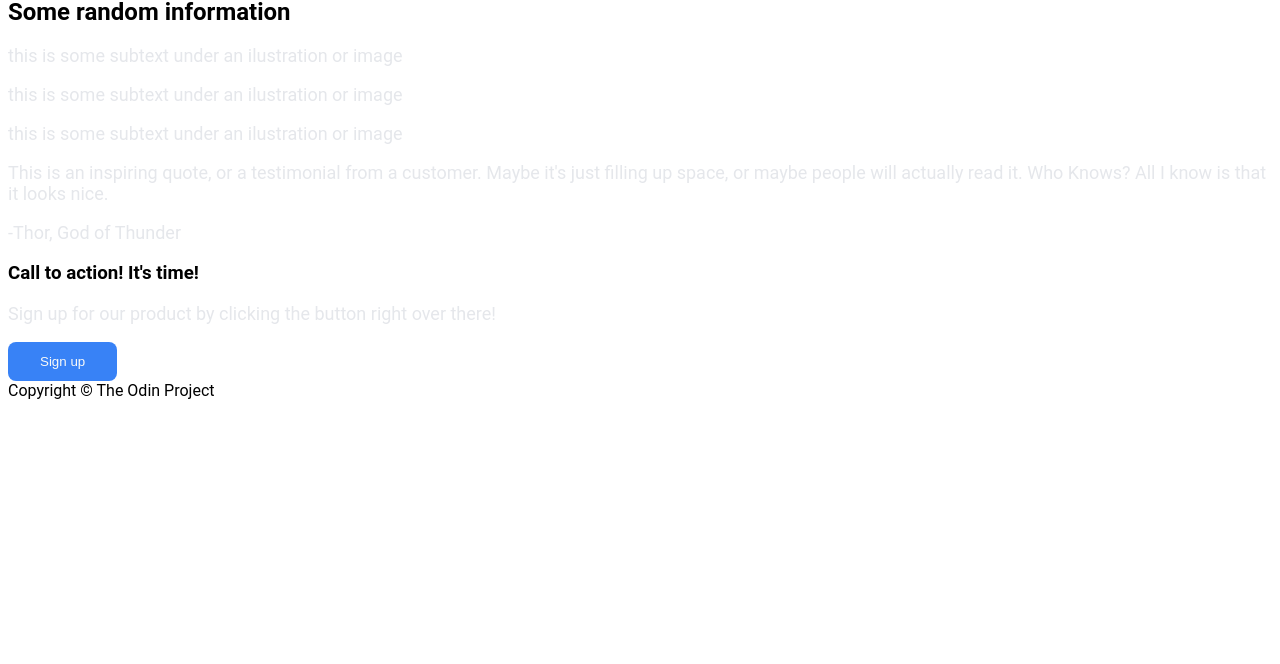
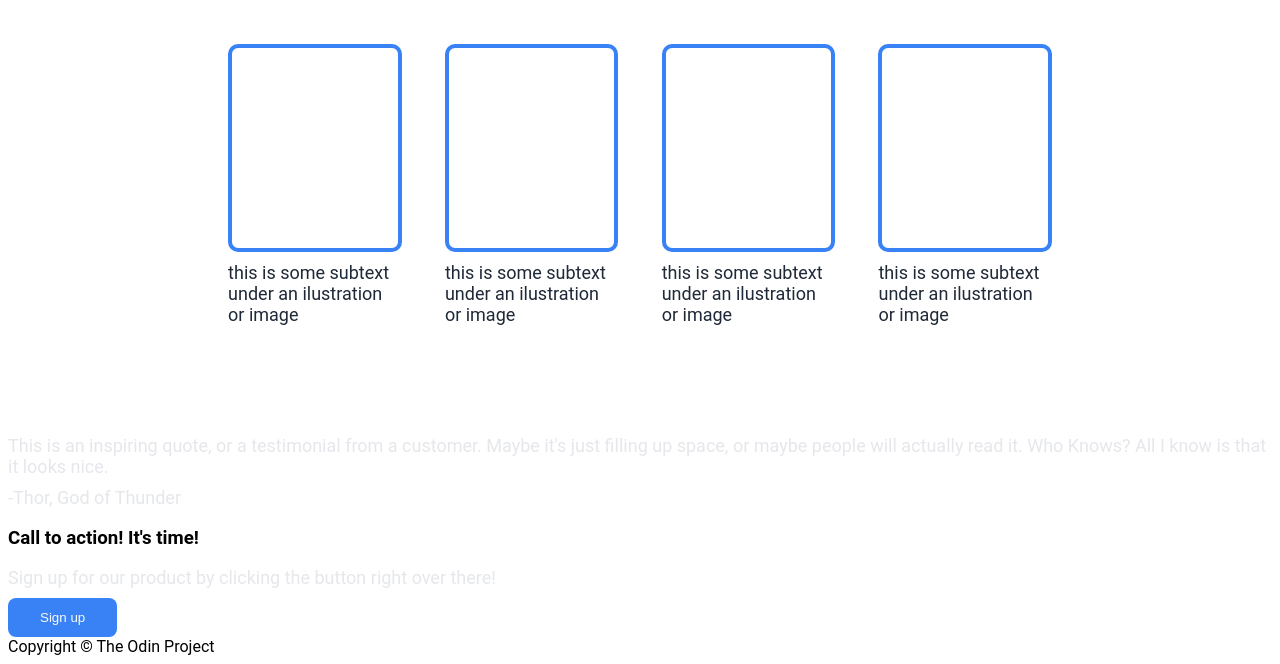
Before and after one commit to ARTSZL/odin-landing-page, a plain HTML site: page index.html in a window 1280 px wide. Shown: the part 544-1208 px from the top of the page. Before the commit the page ends 952 px from the top, so only its background shows below. Drawn offline with Linux system fonts and the light colour scheme.

Commit message:
Style Section 2
Add correct style to h2 and image placeholders in section 2

```diff
--- a/index.html
+++ b/index.html
@@ -44,6 +44,10 @@
                 <div class="image"></div>
                 <p>this is some subtext under an ilustration or image</p>
             </div>
+            <div class="flex-item">
+                <div class="image"></div>
+                <p>this is some subtext under an ilustration or image</p>
+            </div>
         </div>
     </section>
     <section class="section3">
--- a/style.css
+++ b/style.css
@@ -5,11 +5,14 @@ h1 {
     font-size: 48px;
     font-weight: 900;
     color: #f9faf8;
+    margin: 0px;
+    line-height: 1;
 }
 a,
 p {
     font-size: 18px;
     color: #e5e7eb;
+    margin: 10px 0px 10px 0px;
 }
 button {
     background-color: #3882f6;
@@ -18,7 +21,7 @@ button {
 header {
     display: flex;
     justify-content: space-between;
-    margin-top: -50px;
+    margin-top: -60px;
     margin-bottom: 50px;
 }
 button {
@@ -62,3 +65,35 @@ button {
     background-color: #989898;
     flex: 2;
 }
+.section2 {
+    width: auto;
+    padding: 30px 90px 90px 90px;
+    display: flex;
+    flex-direction: column;
+    justify-content: center;
+    align-items: center;
+}
+h2 {
+    font-size: 36px;
+    color: #1f2937;
+    font-weight: 900;
+    margin-bottom: 50px;
+}
+.flexbox {
+    display: flex;
+    justify-content: space-around;
+    width: 80%;
+}
+.flex-item {
+    width: 20%;
+}
+.flex-item p {
+    font-size: 18px;
+    color: #1f2937;
+    margin: 10px 0px 10px 0px;
+}
+.flexbox .image {
+    border: 4px solid #3882f6;
+    border-radius: 10px;
+    height: 200px;
+}
```
